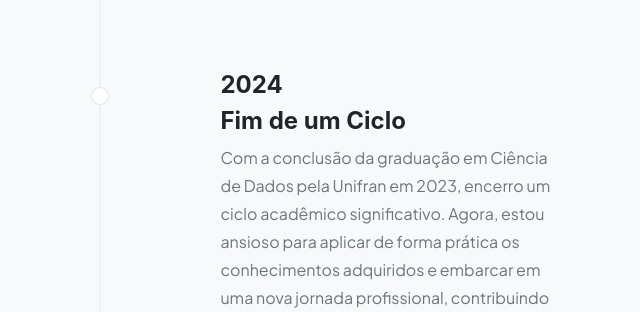
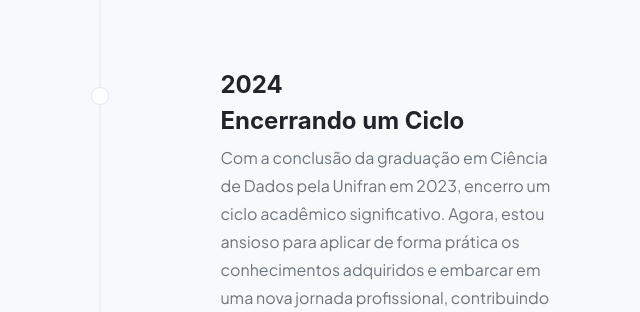
Before and after one commit to rickluizms/portfolio_me, a Flask app: page /bootstrap in a window 1280 px wide. Shown: the part 2003-2315 px from the top of the page, without its empty margins (540-1180 px from the left). Run offline with Flask 3, Linux system fonts and the light colour scheme; some libraries are stand-ins or nearby versions.

Commit message:
Atualizar títulos do currículo #3

```diff
--- a/templates/bootstrap.html
+++ b/templates/bootstrap.html
@@ -79,7 +79,7 @@
                 <div class="timeline-panel">
                     <div class="timeline-heading">
                         <h4>2024</h4>
-                        <h4 class="subheading">Fim de um Ciclo</h4>
+                        <h4 class="subheading">Encerrando um Ciclo</h4>
                     </div>
                     <div class="timeline-body">
                         <p class="text-muted">Com a conclusão da graduação em Ciência de Dados pela Unifran em 2023, encerro um ciclo acadêmico significativo. Agora, estou ansioso para aplicar de forma prática os conhecimentos adquiridos e embarcar em uma nova jornada profissional, contribuindo para desafios emocionantes e oportunidades de crescimento.</p>
```
